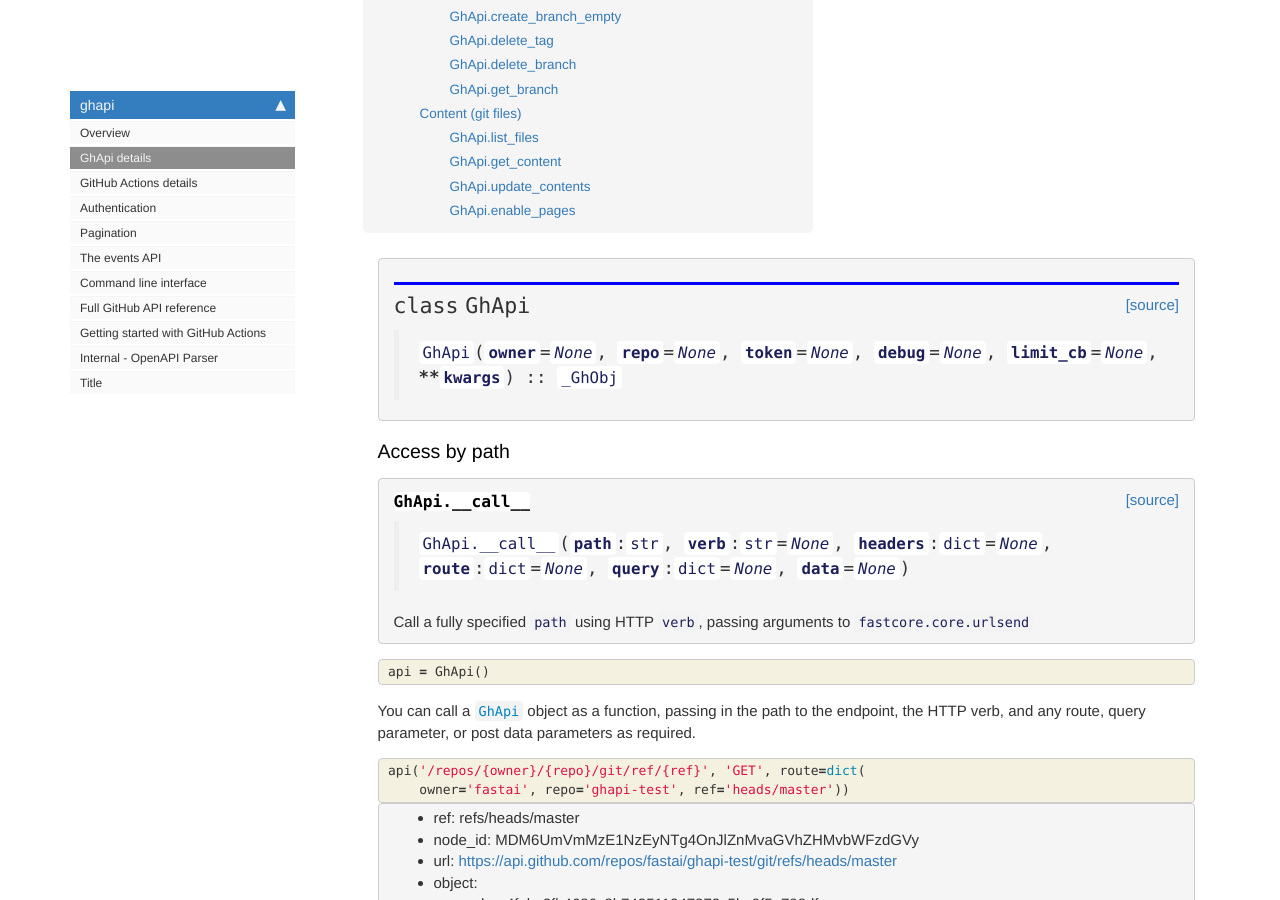
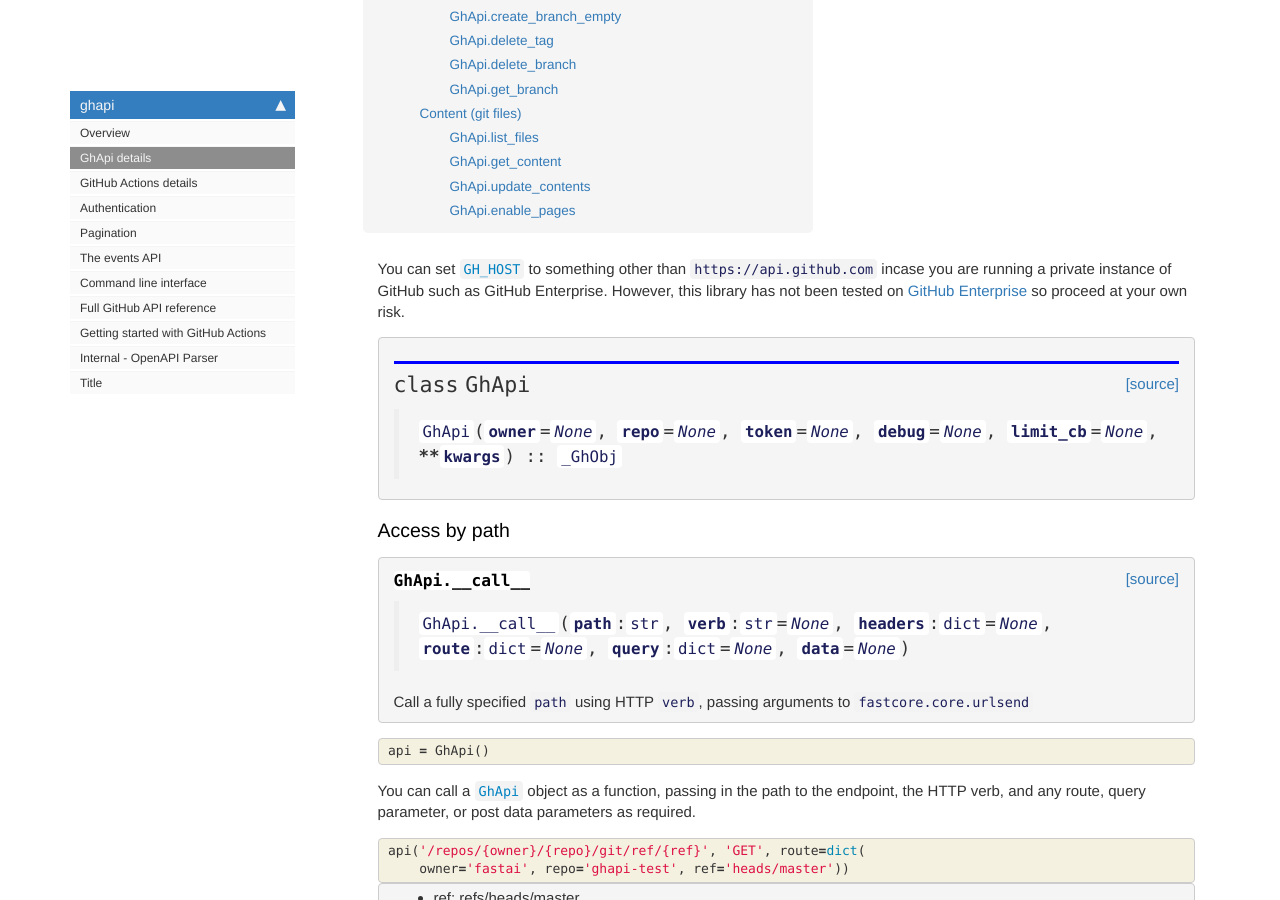
Before and after one commit to fastai/ghapi, a Jekyll site: the page built from docs/core.html, in a window 1280 px wide and 900 px high, scrolled down 767 px. Built offline with Jekyll 4.4.1, drawn with Linux system fonts in a browser that asks for light colours; nearby versions of some CDN libraries; comment, search, counter and statistics services are not loaded.

Commit message:
closes #29

```diff
--- a/docs/core.html
+++ b/docs/core.html
@@ -43,6 +43,13 @@
 </div>
     {% endraw %}
 
+<div class="cell border-box-sizing text_cell rendered"><div class="inner_cell">
+<div class="text_cell_render border-box-sizing rendered_html">
+<p>You can set <a href="/core.html#GH_HOST"><code>GH_HOST</code></a> to something other than <code>https://api.github.com</code> incase you are running a private instance of GitHub such as GitHub Enterprise.  However, this library has not been tested on <a href="https://github.com/enterprise">GitHub Enterprise</a> so proceed at your own risk.</p>
+
+</div>
+</div>
+</div>
     {% raw %}
 
 <div class="cell border-box-sizing code_cell rendered">
@@ -89,7 +96,7 @@
 
 
 <div class="output_markdown rendered_html output_subarea ">
-<h2 id="GhApi" class="doc_header"><code>class</code> <code>GhApi</code><a href="https://github.com/fastai/ghapi/tree/master/ghapi/core.py#L86" class="source_link" style="float:right">[source]</a></h2><blockquote><p><code>GhApi</code>(<strong><code>owner</code></strong>=<em><code>None</code></em>, <strong><code>repo</code></strong>=<em><code>None</code></em>, <strong><code>token</code></strong>=<em><code>None</code></em>, <strong><code>debug</code></strong>=<em><code>None</code></em>, <strong><code>limit_cb</code></strong>=<em><code>None</code></em>, <strong>**<code>kwargs</code></strong>) :: <code>_GhObj</code></p>
+<h2 id="GhApi" class="doc_header"><code>class</code> <code>GhApi</code><a href="https://github.com/fastai/ghapi/tree/master/ghapi/core.py#L87" class="source_link" style="float:right">[source]</a></h2><blockquote><p><code>GhApi</code>(<strong><code>owner</code></strong>=<em><code>None</code></em>, <strong><code>repo</code></strong>=<em><code>None</code></em>, <strong><code>token</code></strong>=<em><code>None</code></em>, <strong><code>debug</code></strong>=<em><code>None</code></em>, <strong><code>limit_cb</code></strong>=<em><code>None</code></em>, <strong>**<code>kwargs</code></strong>) :: <code>_GhObj</code></p>
 </blockquote>
 
 </div>
@@ -126,7 +133,7 @@
 
 
 <div class="output_markdown rendered_html output_subarea ">
-<h4 id="GhApi.__call__" class="doc_header"><code>GhApi.__call__</code><a href="https://github.com/fastai/ghapi/tree/master/ghapi/core.py#L98" class="source_link" style="float:right">[source]</a></h4><blockquote><p><code>GhApi.__call__</code>(<strong><code>path</code></strong>:<code>str</code>, <strong><code>verb</code></strong>:<code>str</code>=<em><code>None</code></em>, <strong><code>headers</code></strong>:<code>dict</code>=<em><code>None</code></em>, <strong><code>route</code></strong>:<code>dict</code>=<em><code>None</code></em>, <strong><code>query</code></strong>:<code>dict</code>=<em><code>None</code></em>, <strong><code>data</code></strong>=<em><code>None</code></em>)</p>
+<h4 id="GhApi.__call__" class="doc_header"><code>GhApi.__call__</code><a href="https://github.com/fastai/ghapi/tree/master/ghapi/core.py#L99" class="source_link" style="float:right">[source]</a></h4><blockquote><p><code>GhApi.__call__</code>(<strong><code>path</code></strong>:<code>str</code>, <strong><code>verb</code></strong>:<code>str</code>=<em><code>None</code></em>, <strong><code>headers</code></strong>:<code>dict</code>=<em><code>None</code></em>, <strong><code>route</code></strong>:<code>dict</code>=<em><code>None</code></em>, <strong><code>query</code></strong>:<code>dict</code>=<em><code>None</code></em>, <strong><code>data</code></strong>=<em><code>None</code></em>)</p>
 </blockquote>
 <p>Call a fully specified <code>path</code> using HTTP <code>verb</code>, passing arguments to <code>fastcore.core.urlsend</code></p>
 
@@ -219,7 +226,7 @@
 
 
 <div class="output_markdown rendered_html output_subarea ">
-<h4 id="GhApi.__getitem__" class="doc_header"><code>GhApi.__getitem__</code><a href="https://github.com/fastai/ghapi/tree/master/ghapi/core.py#L117" class="source_link" style="float:right">[source]</a></h4><blockquote><p><code>GhApi.__getitem__</code>(<strong><code>k</code></strong>)</p>
+<h4 id="GhApi.__getitem__" class="doc_header"><code>GhApi.__getitem__</code><a href="https://github.com/fastai/ghapi/tree/master/ghapi/core.py#L118" class="source_link" style="float:right">[source]</a></h4><blockquote><p><code>GhApi.__getitem__</code>(<strong><code>k</code></strong>)</p>
 </blockquote>
 <p>Lookup and call an endpoint by path and verb (which defaults to 'GET')</p>
 
@@ -865,7 +872,7 @@
 
 
 <div class="output_markdown rendered_html output_subarea ">
-<h4 id="date2gh" class="doc_header"><code>date2gh</code><a href="https://github.com/fastai/ghapi/tree/master/ghapi/core.py#L126" class="source_link" style="float:right">[source]</a></h4><blockquote><p><code>date2gh</code>(<strong><code>dt</code></strong>:<code>datetime</code>)</p>
+<h4 id="date2gh" class="doc_header"><code>date2gh</code><a href="https://github.com/fastai/ghapi/tree/master/ghapi/core.py#L127" class="source_link" style="float:right">[source]</a></h4><blockquote><p><code>date2gh</code>(<strong><code>dt</code></strong>:<code>datetime</code>)</p>
 </blockquote>
 <p>Convert <code>dt</code> (which is assumed to be in UTC time zone) to a format suitable for GitHub API operations</p>
 
@@ -939,7 +946,7 @@
 
 
 <div class="output_markdown rendered_html output_subarea ">
-<h4 id="gh2date" class="doc_header"><code>gh2date</code><a href="https://github.com/fastai/ghapi/tree/master/ghapi/core.py#L131" class="source_link" style="float:right">[source]</a></h4><blockquote><p><code>gh2date</code>(<strong><code>dtstr</code></strong>:<code>str</code>)</p>
+<h4 id="gh2date" class="doc_header"><code>gh2date</code><a href="https://github.com/fastai/ghapi/tree/master/ghapi/core.py#L132" class="source_link" style="float:right">[source]</a></h4><blockquote><p><code>gh2date</code>(<strong><code>dtstr</code></strong>:<code>str</code>)</p>
 </blockquote>
 <p>Convert date string <code>dtstr</code> received from a GitHub API operation to a UTC <code>datetime</code></p>
 
@@ -1016,7 +1023,7 @@
 
 
 <div class="output_markdown rendered_html output_subarea ">
-<h4 id="print_summary" class="doc_header"><code>print_summary</code><a href="https://github.com/fastai/ghapi/tree/master/ghapi/core.py#L136" class="source_link" style="float:right">[source]</a></h4><blockquote><p><code>print_summary</code>(<strong><code>req</code></strong>:<code>Request</code>)</p>
+<h4 id="print_summary" class="doc_header"><code>print_summary</code><a href="https://github.com/fastai/ghapi/tree/master/ghapi/core.py#L137" class="source_link" style="float:right">[source]</a></h4><blockquote><p><code>print_summary</code>(<strong><code>req</code></strong>:<code>Request</code>)</p>
 </blockquote>
 <p>Print <code>Request.summary</code> with the token (if any) removed</p>
 
@@ -1117,7 +1124,7 @@
 
 
 <div class="output_markdown rendered_html output_subarea ">
-<h4 id="GhApi.upload_file" class="doc_header"><code>GhApi.upload_file</code><a href="https://github.com/fastai/ghapi/tree/master/ghapi/core.py#L148" class="source_link" style="float:right">[source]</a></h4><blockquote><p><code>GhApi.upload_file</code>(<strong><code>rel</code></strong>, <strong><code>fn</code></strong>)</p>
+<h4 id="GhApi.upload_file" class="doc_header"><code>GhApi.upload_file</code><a href="https://github.com/fastai/ghapi/tree/master/ghapi/core.py#L149" class="source_link" style="float:right">[source]</a></h4><blockquote><p><code>GhApi.upload_file</code>(<strong><code>rel</code></strong>, <strong><code>fn</code></strong>)</p>
 </blockquote>
 <p>Upload <code>fn</code> to endpoint for release <code>rel</code></p>
 
@@ -1149,7 +1156,7 @@
 
 
 <div class="output_markdown rendered_html output_subarea ">
-<h4 id="GhApi.create_release" class="doc_header"><code>GhApi.create_release</code><a href="https://github.com/fastai/ghapi/tree/master/ghapi/core.py#L157" class="source_link" style="float:right">[source]</a></h4><blockquote><p><code>GhApi.create_release</code>(<strong><code>tag_name</code></strong>, <strong><code>branch</code></strong>=<em><code>'master'</code></em>, <strong><code>name</code></strong>=<em><code>None</code></em>, <strong><code>body</code></strong>=<em><code>''</code></em>, <strong><code>draft</code></strong>=<em><code>False</code></em>, <strong><code>prerelease</code></strong>=<em><code>False</code></em>, <strong><code>files</code></strong>=<em><code>None</code></em>)</p>
+<h4 id="GhApi.create_release" class="doc_header"><code>GhApi.create_release</code><a href="https://github.com/fastai/ghapi/tree/master/ghapi/core.py#L158" class="source_link" style="float:right">[source]</a></h4><blockquote><p><code>GhApi.create_release</code>(<strong><code>tag_name</code></strong>, <strong><code>branch</code></strong>=<em><code>'master'</code></em>, <strong><code>name</code></strong>=<em><code>None</code></em>, <strong><code>body</code></strong>=<em><code>''</code></em>, <strong><code>draft</code></strong>=<em><code>False</code></em>, <strong><code>prerelease</code></strong>=<em><code>False</code></em>, <strong><code>files</code></strong>=<em><code>None</code></em>)</p>
 </blockquote>
 <p>Wrapper for <a href="/core.html#GhApi.repos.create_release"><code>GhApi.repos.create_release</code></a> which also uploads <code>files</code></p>
 
@@ -1250,7 +1257,7 @@
 
 
 <div class="output_markdown rendered_html output_subarea ">
-<h4 id="GhApi.delete_release" class="doc_header"><code>GhApi.delete_release</code><a href="https://github.com/fastai/ghapi/tree/master/ghapi/core.py#L141" class="source_link" style="float:right">[source]</a></h4><blockquote><p><code>GhApi.delete_release</code>(<strong><code>release</code></strong>)</p>
+<h4 id="GhApi.delete_release" class="doc_header"><code>GhApi.delete_release</code><a href="https://github.com/fastai/ghapi/tree/master/ghapi/core.py#L142" class="source_link" style="float:right">[source]</a></h4><blockquote><p><code>GhApi.delete_release</code>(<strong><code>release</code></strong>)</p>
 </blockquote>
 <p>Delete a release and its associated tag</p>
 
@@ -1281,7 +1288,7 @@
 
 
 <div class="output_markdown rendered_html output_subarea ">
-<h4 id="GhApi.list_tags" class="doc_header"><code>GhApi.list_tags</code><a href="https://github.com/fastai/ghapi/tree/master/ghapi/core.py#L168" class="source_link" style="float:right">[source]</a></h4><blockquote><p><code>GhApi.list_tags</code>(<strong><code>prefix</code></strong>:<code>str</code>=<em><code>''</code></em>)</p>
+<h4 id="GhApi.list_tags" class="doc_header"><code>GhApi.list_tags</code><a href="https://github.com/fastai/ghapi/tree/master/ghapi/core.py#L169" class="source_link" style="float:right">[source]</a></h4><blockquote><p><code>GhApi.list_tags</code>(<strong><code>prefix</code></strong>:<code>str</code>=<em><code>''</code></em>)</p>
 </blockquote>
 <p>List all tags, optionally filtered to those starting with <code>prefix</code></p>
 
@@ -1361,7 +1368,7 @@
 
 
 <div class="output_markdown rendered_html output_subarea ">
-<h4 id="GhApi.list_branches" class="doc_header"><code>GhApi.list_branches</code><a href="https://github.com/fastai/ghapi/tree/master/ghapi/core.py#L174" class="source_link" style="float:right">[source]</a></h4><blockquote><p><code>GhApi.list_branches</code>(<strong><code>prefix</code></strong>:<code>str</code>=<em><code>''</code></em>)</p>
+<h4 id="GhApi.list_branches" class="doc_header"><code>GhApi.list_branches</code><a href="https://github.com/fastai/ghapi/tree/master/ghapi/core.py#L175" class="source_link" style="float:right">[source]</a></h4><blockquote><p><code>GhApi.list_branches</code>(<strong><code>prefix</code></strong>:<code>str</code>=<em><code>''</code></em>)</p>
 </blockquote>
 <p>List all branches, optionally filtered to those starting with <code>prefix</code></p>
 
@@ -1449,7 +1456,7 @@
 
 
 <div class="output_markdown rendered_html output_subarea ">
-<h4 id="GhApi.create_branch_empty" class="doc_header"><code>GhApi.create_branch_empty</code><a href="https://github.com/fastai/ghapi/tree/master/ghapi/core.py#L184" class="source_link" style="float:right">[source]</a></h4><blockquote><p><code>GhApi.create_branch_empty</code>(<strong><code>branch</code></strong>)</p>
+<h4 id="GhApi.create_branch_empty" class="doc_header"><code>GhApi.create_branch_empty</code><a href="https://github.com/fastai/ghapi/tree/master/ghapi/core.py#L185" class="source_link" style="float:right">[source]</a></h4><blockquote><p><code>GhApi.create_branch_empty</code>(<strong><code>branch</code></strong>)</p>
 </blockquote>
 
 </div>
@@ -1498,7 +1505,7 @@
 
 
 <div class="output_markdown rendered_html output_subarea ">
-<h4 id="GhApi.delete_tag" class="doc_header"><code>GhApi.delete_tag</code><a href="https://github.com/fastai/ghapi/tree/master/ghapi/core.py#L190" class="source_link" style="float:right">[source]</a></h4><blockquote><p><code>GhApi.delete_tag</code>(<strong><code>tag</code></strong>:<code>str</code>)</p>
+<h4 id="GhApi.delete_tag" class="doc_header"><code>GhApi.delete_tag</code><a href="https://github.com/fastai/ghapi/tree/master/ghapi/core.py#L191" class="source_link" style="float:right">[source]</a></h4><blockquote><p><code>GhApi.delete_tag</code>(<strong><code>tag</code></strong>:<code>str</code>)</p>
 </blockquote>
 <p>Delete a tag</p>
 
@@ -1530,7 +1537,7 @@
 
 
 <div class="output_markdown rendered_html output_subarea ">
-<h4 id="GhApi.delete_branch" class="doc_header"><code>GhApi.delete_branch</code><a href="https://github.com/fastai/ghapi/tree/master/ghapi/core.py#L196" class="source_link" style="float:right">[source]</a></h4><blockquote><p><code>GhApi.delete_branch</code>(<strong><code>branch</code></strong>:<code>str</code>)</p>
+<h4 id="GhApi.delete_branch" class="doc_header"><code>GhApi.delete_branch</code><a href="https://github.com/fastai/ghapi/tree/master/ghapi/core.py#L197" class="source_link" style="float:right">[source]</a></h4><blockquote><p><code>GhApi.delete_branch</code>(<strong><code>branch</code></strong>:<code>str</code>)</p>
 </blockquote>
 <p>Delete a branch</p>
 
@@ -1580,7 +1587,7 @@
 
 
 <div class="output_markdown rendered_html output_subarea ">
-<h4 id="GhApi.get_branch" class="doc_header"><code>GhApi.get_branch</code><a href="https://github.com/fastai/ghapi/tree/master/ghapi/core.py#L202" class="source_link" style="float:right">[source]</a></h4><blockquote><p><code>GhApi.get_branch</code>(<strong><code>branch</code></strong>=<em><code>None</code></em>)</p>
+<h4 id="GhApi.get_branch" class="doc_header"><code>GhApi.get_branch</code><a href="https://github.com/fastai/ghapi/tree/master/ghapi/core.py#L203" class="source_link" style="float:right">[source]</a></h4><blockquote><p><code>GhApi.get_branch</code>(<strong><code>branch</code></strong>=<em><code>None</code></em>)</p>
 </blockquote>
 
 </div>
@@ -1617,7 +1624,7 @@
 
 
 <div class="output_markdown rendered_html output_subarea ">
-<h4 id="GhApi.list_files" class="doc_header"><code>GhApi.list_files</code><a href="https://github.com/fastai/ghapi/tree/master/ghapi/core.py#L208" class="source_link" style="float:right">[source]</a></h4><blockquote><p><code>GhApi.list_files</code>(<strong><code>branch</code></strong>=<em><code>None</code></em>)</p>
+<h4 id="GhApi.list_files" class="doc_header"><code>GhApi.list_files</code><a href="https://github.com/fastai/ghapi/tree/master/ghapi/core.py#L209" class="source_link" style="float:right">[source]</a></h4><blockquote><p><code>GhApi.list_files</code>(<strong><code>branch</code></strong>=<em><code>None</code></em>)</p>
 </blockquote>
 
 </div>
@@ -1689,7 +1696,7 @@
 
 
 <div class="output_markdown rendered_html output_subarea ">
-<h4 id="GhApi.get_content" class="doc_header"><code>GhApi.get_content</code><a href="https://github.com/fastai/ghapi/tree/master/ghapi/core.py#L215" class="source_link" style="float:right">[source]</a></h4><blockquote><p><code>GhApi.get_content</code>(<strong><code>path</code></strong>)</p>
+<h4 id="GhApi.get_content" class="doc_header"><code>GhApi.get_content</code><a href="https://github.com/fastai/ghapi/tree/master/ghapi/core.py#L216" class="source_link" style="float:right">[source]</a></h4><blockquote><p><code>GhApi.get_content</code>(<strong><code>path</code></strong>)</p>
 </blockquote>
 
 </div>
@@ -1738,7 +1745,7 @@
 
 
 <div class="output_markdown rendered_html output_subarea ">
-<h4 id="GhApi.update_contents" class="doc_header"><code>GhApi.update_contents</code><a href="https://github.com/fastai/ghapi/tree/master/ghapi/core.py#L221" class="source_link" style="float:right">[source]</a></h4><blockquote><p><code>GhApi.update_contents</code>(<strong><code>path</code></strong>, <strong><code>message</code></strong>=<em><code>None</code></em>, <strong><code>content</code></strong>=<em><code>None</code></em>, <strong><code>sha</code></strong>=<em><code>None</code></em>, <strong><code>branch</code></strong>=<em><code>None</code></em>, <strong><code>committer</code></strong>=<em><code>None</code></em>, <strong><code>author</code></strong>=<em><code>None</code></em>)</p>
+<h4 id="GhApi.update_contents" class="doc_header"><code>GhApi.update_contents</code><a href="https://github.com/fastai/ghapi/tree/master/ghapi/core.py#L222" class="source_link" style="float:right">[source]</a></h4><blockquote><p><code>GhApi.update_contents</code>(<strong><code>path</code></strong>, <strong><code>message</code></strong>=<em><code>None</code></em>, <strong><code>content</code></strong>=<em><code>None</code></em>, <strong><code>sha</code></strong>=<em><code>None</code></em>, <strong><code>branch</code></strong>=<em><code>None</code></em>, <strong><code>committer</code></strong>=<em><code>None</code></em>, <strong><code>author</code></strong>=<em><code>None</code></em>)</p>
 </blockquote>
 
 </div>
@@ -1826,7 +1833,7 @@
 
 
 <div class="output_markdown rendered_html output_subarea ">
-<h4 id="GhApi.enable_pages" class="doc_header"><code>GhApi.enable_pages</code><a href="https://github.com/fastai/ghapi/tree/master/ghapi/core.py#L231" class="source_link" style="float:right">[source]</a></h4><blockquote><p><code>GhApi.enable_pages</code>(<strong><code>branch</code></strong>=<em><code>None</code></em>, <strong><code>path</code></strong>=<em><code>'/'</code></em>)</p>
+<h4 id="GhApi.enable_pages" class="doc_header"><code>GhApi.enable_pages</code><a href="https://github.com/fastai/ghapi/tree/master/ghapi/core.py#L232" class="source_link" style="float:right">[source]</a></h4><blockquote><p><code>GhApi.enable_pages</code>(<strong><code>branch</code></strong>=<em><code>None</code></em>, <strong><code>path</code></strong>=<em><code>'/'</code></em>)</p>
 </blockquote>
 <p>Enable or update pages for a repo to point to a <code>branch</code> and <code>path</code>.</p>
 
--- a/ghapi/core.py
+++ b/ghapi/core.py
@@ -14,9 +14,10 @@
 from urllib.error import HTTPError
 from datetime import datetime,timedelta
 from pprint import pprint
+import os
 
 # Cell
-GH_HOST = "https://api.github.com"
+GH_HOST = os.getenv('GH_HOST', "https://api.github.com")
 _DOC_URL = 'https://docs.github.com/'
 
 # Cell
```
Also changed, not shown: 1 other file.
